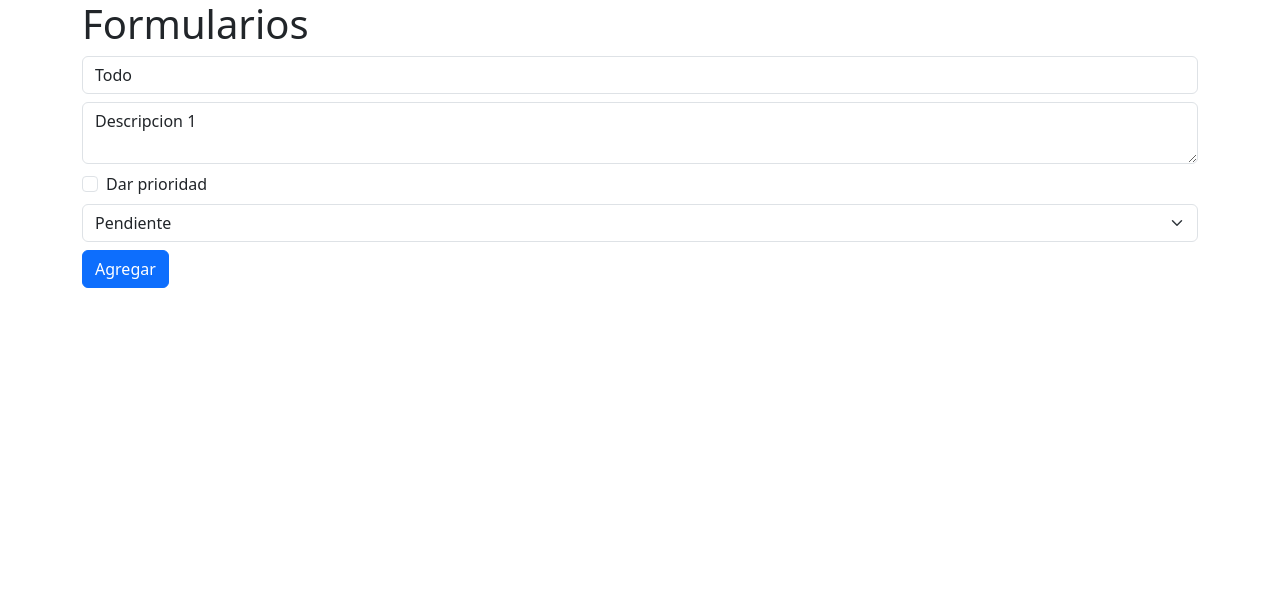
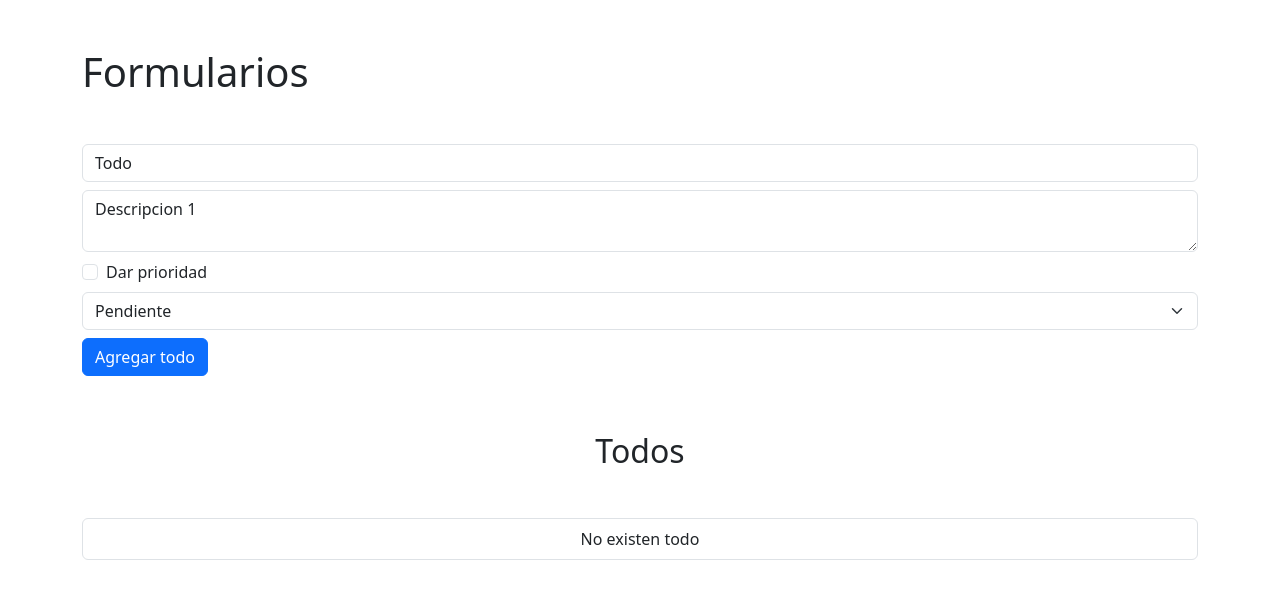
Before and after one commit to elpolituber/Formularios-React-, a React (Vite) app: page / in a window 1280 px wide. Shown: the top 598 px of the page. Built offline with nearby package versions, Linux system fonts and the light colour scheme.

Commit message:
clase 74 react
esto se acumulo solo por la razon de el local storage es una nueva calse
de sutitucion

```diff
--- a/package.json
+++ b/package.json
@@ -10,7 +10,8 @@
   },
   "dependencies": {
     "react": "^18.2.0",
-    "react-dom": "^18.2.0"
+    "react-dom": "^18.2.0",
+    "sweetalert2": "^11.7.20"
   },
   "devDependencies": {
     "@types/react": "^18.0.26",
--- a/src/App.jsx
+++ b/src/App.jsx
@@ -1,10 +1,52 @@
-import Controlado from "./components/Controlado";
+import { useEffect, useState } from "react";
+import Formulario from "./components/Formulario";
+import Todos from "./components/Todos";
+
+const initialStatesTodos=[]
 
 const App=()=>{
+
+  const [todos,setodos]=useState(initialStatesTodos)
+
+  useEffect(()=>{
+    localStorage.setItem('todos',JSON.stringify(todos))
+  },[todos])
+
+  const addtodo=todo=>{
+    setodos([...todos,todo])
+  }
+
+  const deleteTodo=id=>{
+    const newArray=todos.filter(todo=>todo.id !== id)
+    setodos(newArray)
+  }
+
+  const updateTodo=id=>{
+    const newArray=todos.map(todo=>{
+      if(todo.id === id){
+        todo.state = !todo.state
+      }
+      return todo
+    })
+    setodos(newArray)
+  }
+
+  const orderTodo=arrayTodos=>{
+    return arrayTodos.sort((req,res)=>{
+    if(req.priority===res.priority)return 0
+    if (req.priority) return -1
+    if (!req.priority) return 1
+  })}
   return (
-    <div className="container">
-      <h1>Formularios</h1>
-      <Controlado/>
+    <div className="container mb-2">
+      <h1  className="my-5">Formularios</h1>
+      <Formulario addtodo={addtodo}/>
+      <Todos
+        todos={orderTodo(todos)}
+        deleteTodo={deleteTodo}
+        updateTodo={updateTodo}
+
+      />
     </div>
   );
 }
--- a/src/components/Controlado.jsx
+++ b/src/components/Formulario.jsx
@@ -1,6 +1,6 @@
 import { useState } from "react";
-
-const Controlado = () => {
+import Swal from 'sweetalert2';
+const Formulario = ({addtodo}) => {
   const[todo,setTodo]=useState({
     title:'Todo',
     descripcion:'Descripcion 1',
@@ -10,7 +10,28 @@ const Controlado = () => {
   const{title,descripcion,state,priority}=todo
   const handlerSubmit = (e) => {
     e.preventDefault();
-    console.log(title,descripcion,state,priority)
+    if(!title.trim()|| !descripcion.trim()) {
+    return Swal.fire({
+        icon: 'error',
+        title: 'Oops...',
+        text: 'Titulo y descripcion obligatirios',
+      })
+      //footer: '<a href="">Why do I have this issue?</a>'
+
+    }
+    addtodo({
+      id:Date.now(),
+      ...todo,
+      state:state==='completado'
+
+    })
+    Swal.fire({
+      position: 'center',
+      icon: 'success',
+      title: 'Todo agregado correctamente',
+      showConfirmButton: false,
+      timer: 1500
+    })
   };
 
   const handlerChange=e=>{
@@ -52,9 +73,9 @@ const Controlado = () => {
         <option value="completado">Completado</option>
       </select>
       <button className="btn btn-primary mb-2" type="submit">
-        Agregar
+        Agregar todo
       </button>
     </form>
   );
 };
-export default Controlado;
+export default Formulario;
--- /dev/null
+++ b/src/components/Todo.jsx
@@ -0,0 +1,21 @@
+const Todo=({todo, deleteTodo,updateTodo})=>{
+    const {title,descripcion,state,priority,id}=todo;
+    return (
+        <li className="list-group-item">
+        <div className="d-flex justify-content-between d-flex align-items-start">
+            <div>
+                <h5 className={`${state && 'text-decoration-line-through'}`}>{title}</h5>
+                <p className={`${state && 'text-decoration-line-through'}`}>{descripcion}</p>
+                <div className="d-flex gap-2">
+                    <button onClick={()=>deleteTodo(id)} className="btn btn-sm btn-danger">Eliminar</button>
+                    <button onClick={()=>updateTodo(id)}className="btn btn-sm btn-success">Actualizar</button>
+                </div>
+            </div>
+            <span className="badge text-bg-primary ">
+                {priority && 'Prioritario'}
+            </span>
+        </div>
+        </li>
+    )
+}
+export default Todo
--- /dev/null
+++ b/src/components/Todos.jsx
@@ -0,0 +1,16 @@
+import Todo from './Todo';
+const Todos =({todos,deleteTodo,updateTodo})=>{
+    return(
+    <div className="mt-5">
+        <h2 className="text-center m-5">Todos</h2>
+        <ul className='list-group'>
+            {todos.map((todo) => (
+                 <Todo key={todo.id} todo={todo} deleteTodo={deleteTodo} updateTodo={updateTodo}/>
+            ))}
+            {todos.length===0 && <li className='list-group-item text-center'> No existen todo</li>}
+        </ul>
+    </div>
+    )
+    ;
+}
+export default Todos;
```
Also changed, not shown: 1 other file (tests, documents, lock files or other folders).
